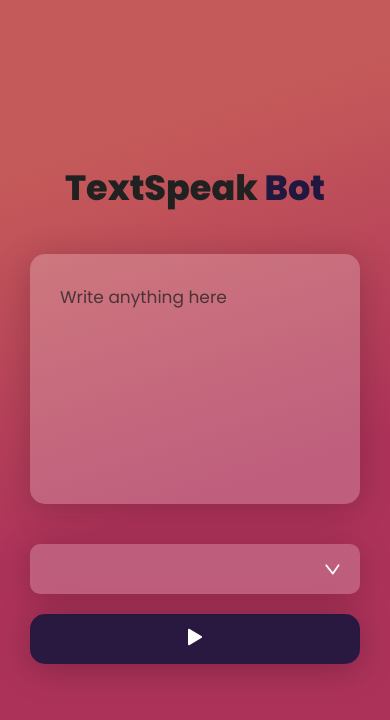
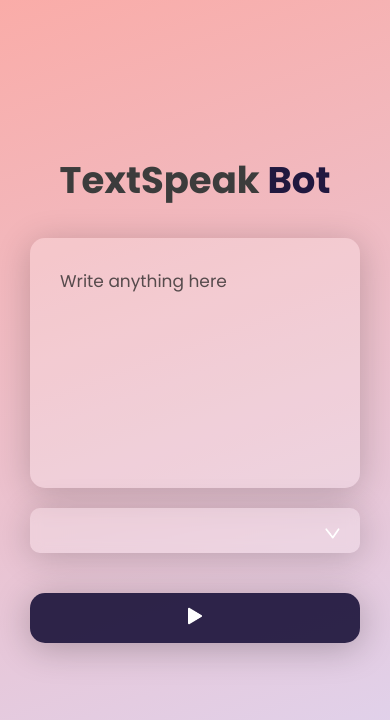
Before and after one commit to nishakuvalekar25/text-to-speech-converter, a plain HTML site: page index.html in a window 390 px wide. Drawn offline with Linux system fonts and the light colour scheme.

Commit message:
Update style.css

```diff
--- a/style.css
+++ b/style.css
@@ -10,18 +10,24 @@
     min-height: 100vh;
     /* background: linear-gradient(45deg, #010758, #490d61); */
     /* background: rgb(107,9,121); */
-    background: rgb(170,42,83);
+    /* background: rgb(170,42,83);
 background: linear-gradient(342deg, rgba(170,42,83,0.9607492655265231) 42%, rgba(181, 45, 45, 0.788) 81%);
+     */
+     /* background-image: linear-gradient(120deg, #e0c3fc 0%, #8ec5fc 100%); */
 
-    display: flex;
+     background-image: linear-gradient(-20deg, #ddd6f3 0%, #faaca8 100%, #faaca8 100%);
+
+     /* background-image: linear-gradient(to right, #ed6ea0 0%, #ec8c69 100%); */
+
+     display: flex;
     align-items: center;
     justify-content: center;
     flex-direction: column;
-    color: #2f2f2f;
+    color: #3b3b3b;
 }
 
 .hero h1 {
-    color: rgb(34, 34, 34);
+    color:#3c3c3c;
     font-size: 50px;
     font-weight: 700;
     margin-top: -50px;
@@ -72,6 +78,7 @@ button{
     margin-top: 20px;
     width: 600px;
     transition: all 0.3s;
+    box-shadow: 0 5px 35px rgba(0, 0, 0, 0.25);
 }
 button img{
     width: 15px;
@@ -109,8 +116,7 @@ select{
     min-height: 100vh;
     /* background: linear-gradient(45deg, #010758, #490d61); */
     /* background: rgb(107,9,121); */
-    background: rgb(170,42,83);
-background: linear-gradient(342deg, rgba(170,42,83,0.9607492655265231) 42%, rgba(181, 45, 45, 0.788) 81%);
+    background-image: linear-gradient(-20deg, #ddd6f3 0%, #faaca8 100%, #faaca8 100%);
 
     display: flex;
     align-items: center;
@@ -120,11 +126,10 @@ background: linear-gradient(342deg, rgba(170,42,83,0.9607492655265231) 42%, rgba
 }
 
 .hero h1 {
-    color: #212121;
-    font-size: 35px;
-    font-weight: 800;
-    margin-top: -20px;
-    margin-bottom: 40px;
+    color: #3c3c3c;
+    font-size: 37px;
+    font-weight: 700;
+    margin-bottom: 30px;
 }
 
 .hero h1 span {
@@ -143,7 +148,7 @@ textarea {
     padding: 30px;
     font-size: 20px;
     resize: none;
-    margin-bottom: 40px;
+    margin-bottom: 20px;
     box-shadow: 0 5px 35px rgba(0, 0, 0, 0.2);
 
 }
@@ -168,7 +173,7 @@ button{
     border-radius: 15px;
     border: none;
     cursor: pointer;
-    margin-top: 20px;
+    margin-top: 40px;
     width: 330px;
     transition: all 0.3s;
     box-shadow: 0 5px 35px rgba(0, 0, 0, 0.25);
@@ -183,7 +188,7 @@ button:hover{
 }
 
 select{
-    width: 330px;
+    width: 310px;
     font-size: 13px;
     flex: 1;
     color: #2f2f2f;
@@ -192,7 +197,7 @@ select{
     box-shadow: 0 5px 35px rgba(0, 0, 0, 0.2);
     backdrop-filter: blur(6px);
     -webkit-backdrop-filter: blur(6px);
-    height: 50px;
+    height: 45px;
     padding: 0 10px;
     outline: 0;
     border: 0;
```
